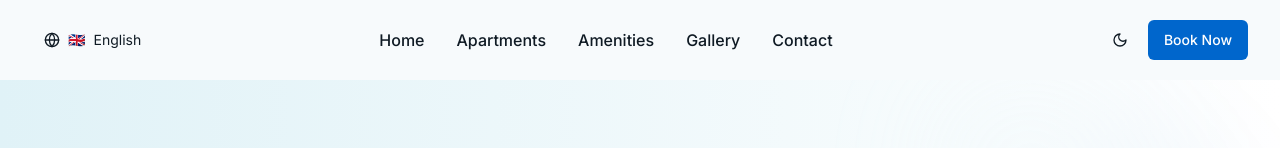
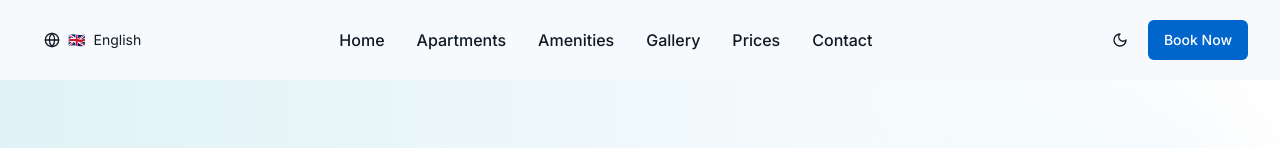
Before and after one commit to nilanila/modern-seaside-stay-6319, a React (Vite) app: page /booking in a window 1280 px wide. Shown: the top 148 px of the page. Built offline with nearby package versions, Linux system fonts and the light colour scheme.

Commit message:
Add Prices button to navbar
Add a "Prices" button to the navigation bar.

```diff
--- a/src/components/Navbar.tsx
+++ b/src/components/Navbar.tsx
@@ -18,6 +18,7 @@ export default function Navbar() {
     { name: t.nav.apartments, path: "/apartments" },
     { name: t.nav.amenities, path: "/amenities" },
     { name: t.nav.gallery, path: "/gallery" },
+    { name: t.nav.prices, path: "/prices" },
     { name: t.nav.contact, path: "/contact" }
   ];
 
--- a/src/locales/en.ts
+++ b/src/locales/en.ts
@@ -4,6 +4,7 @@ export const en = {
     apartments: "Apartments",
     amenities: "Amenities",
     gallery: "Gallery",
+    prices: "Prices",
     contact: "Contact",
     bookNow: "Book Now"
   },
--- a/src/locales/it.ts
+++ b/src/locales/it.ts
@@ -4,6 +4,7 @@ export const it = {
     apartments: "Appartamenti",
     amenities: "Servizi",
     gallery: "Galleria",
+    prices: "Prezzi",
     contact: "Contatti",
     bookNow: "Prenota Ora"
   },
```
